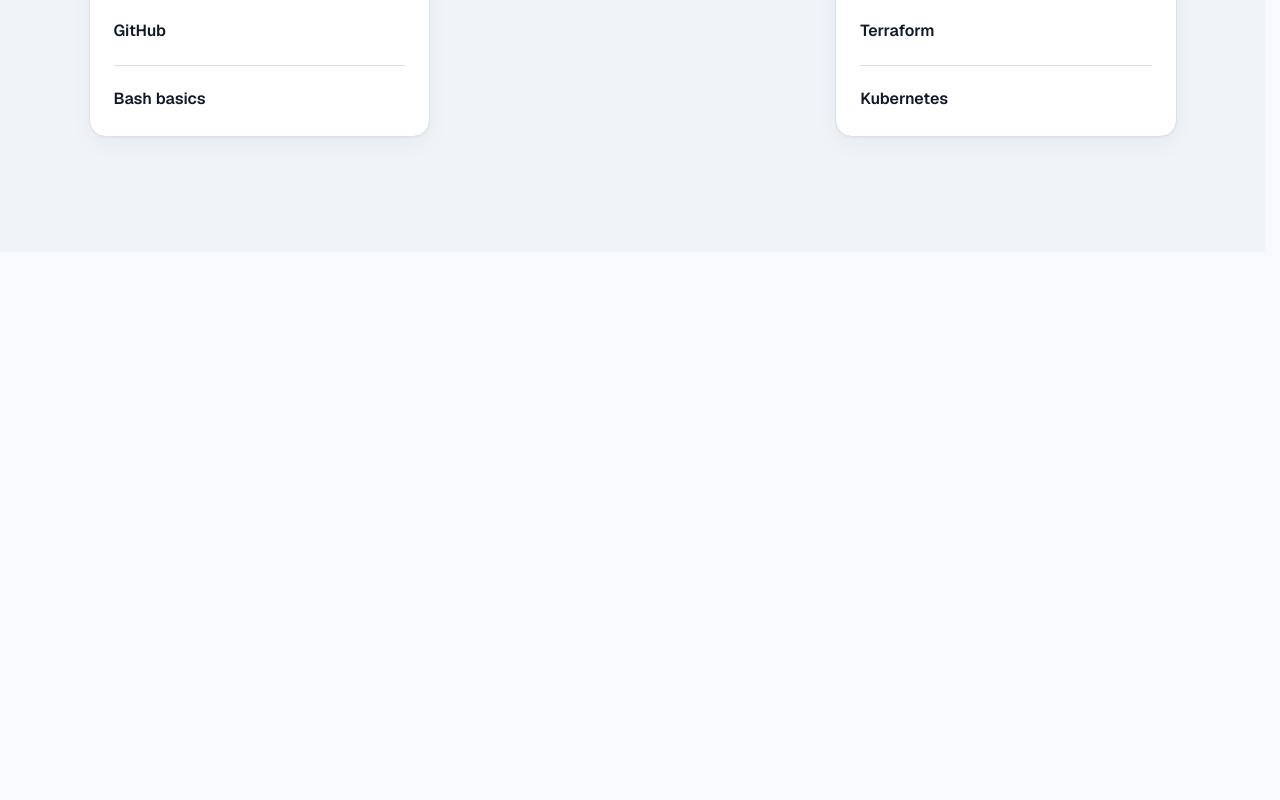
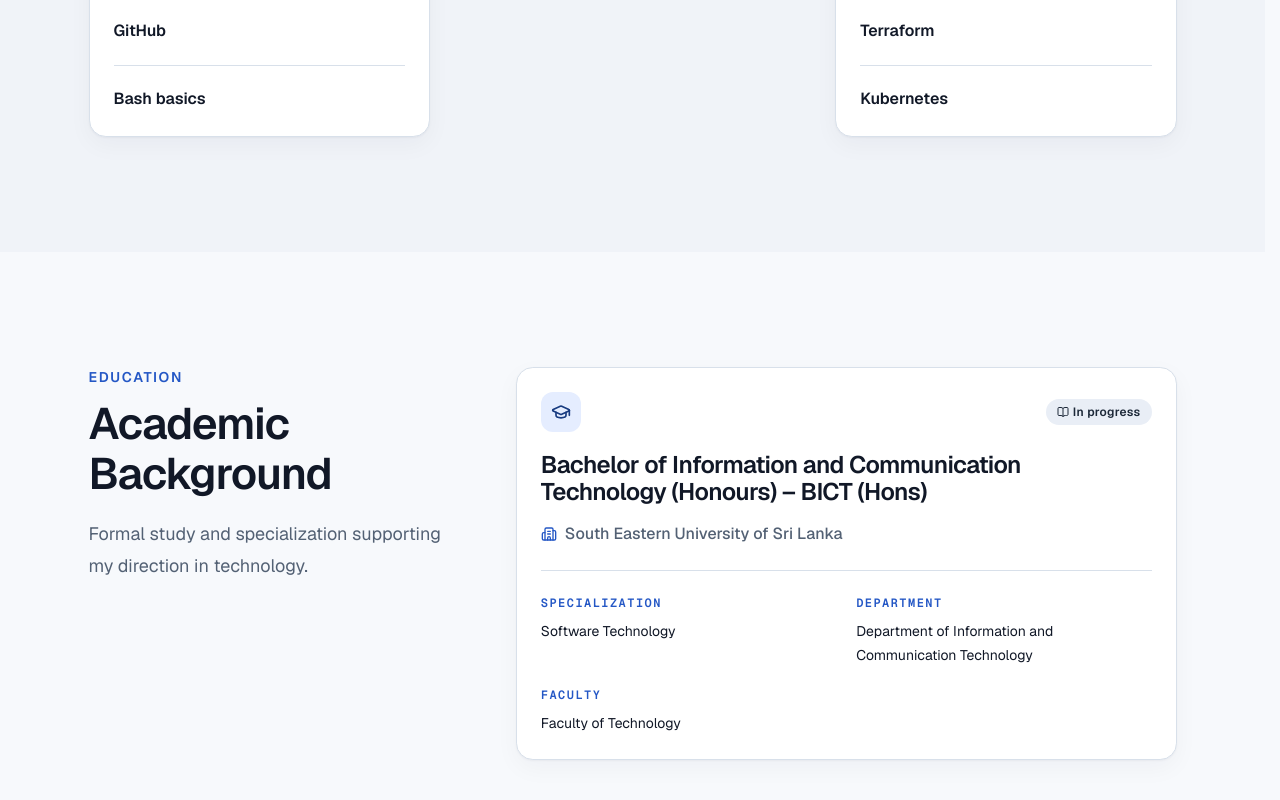
Before and after one commit to Kushan2001/kushan-portfolio, a Next.js app: page / in a window 1280 px wide. Shown: the part 2779-3579 px from the top of the page. Before the commit the page ends 3031 px from the top, so only its background shows below. Built offline with nearby package versions, Linux system fonts and the light colour scheme.

Commit message:
feat: add education section

```diff
--- a/app/page.tsx
+++ b/app/page.tsx
@@ -1,5 +1,6 @@
 import { About } from "@/components/sections/about";
 import { DevOpsJourney } from "@/components/sections/devops-journey";
+import { Education } from "@/components/sections/education";
 import { FeaturedProjects } from "@/components/sections/featured-projects";
 import { Hero } from "@/components/sections/hero";
 import { Skills } from "@/components/sections/skills";
@@ -12,6 +13,7 @@
       <Skills />
       <FeaturedProjects />
       <DevOpsJourney />
+      <Education />
     </main>
   );
 }
--- /dev/null
+++ b/components/sections/education.tsx
@@ -0,0 +1,164 @@
+import {
+  BookOpen,
+  Building2,
+  CalendarDays,
+  CircleCheck,
+  GraduationCap,
+} from "lucide-react";
+
+import { Container } from "@/components/layout/container";
+import { Section } from "@/components/layout/section";
+import { SectionHeading } from "@/components/sections/section-heading";
+import { Badge } from "@/components/ui/badge";
+import { Card, CardContent, CardHeader } from "@/components/ui/card";
+import { education } from "@/data/education";
+
+const educationStatusDetails = {
+  completed: {
+    label: "Completed",
+    icon: CircleCheck,
+  },
+  "in-progress": {
+    label: "In progress",
+    icon: BookOpen,
+  },
+} as const;
+
+export function Education() {
+  if (education.length === 0) {
+    return null;
+  }
+
+  return (
+    <Section id="education" aria-labelledby="education-heading">
+      <Container className="grid gap-10 lg:grid-cols-[minmax(0,0.55fr)_minmax(0,1fr)] lg:gap-16">
+        <SectionHeading
+          eyebrow="Education"
+          title="Academic Background"
+          headingId="education-heading"
+          description="Formal study and specialization supporting my direction in technology."
+        />
+
+        <ul className="space-y-6">
+          {education.map((item, index) => {
+            const status = educationStatusDetails[item.status];
+            const StatusIcon = status.icon;
+            const coursework =
+              item.coursework?.filter((course) => course.trim().length > 0) ?? [];
+            const titleId = `education-${index}-title`;
+
+            return (
+              <li key={`${item.institution}-${item.qualification}`}>
+                <article aria-labelledby={titleId}>
+                  <Card>
+                    <CardHeader>
+                      <div className="mb-4 flex flex-wrap items-center justify-between gap-3">
+                        <span className="flex size-10 items-center justify-center rounded-lg bg-accent text-accent-foreground">
+                          <GraduationCap aria-hidden="true" className="size-5" />
+                        </span>
+                        <Badge variant="secondary">
+                          <StatusIcon aria-hidden="true" />
+                          {status.label}
+                        </Badge>
+                      </div>
+
+                      <h3 id={titleId}>{item.qualification}</h3>
+
+                      {item.institution.trim() ? (
+                        <p className="mt-3 flex items-start gap-2 text-sm font-medium text-muted-foreground sm:text-base">
+                          <Building2
+                            aria-hidden="true"
+                            className="mt-1 size-4 shrink-0 text-primary"
+                          />
+                          {item.institution}
+                        </p>
+                      ) : null}
+
+                      {item.startDate?.trim() || item.endDate?.trim() ? (
+                        <p className="mt-2 flex items-center gap-2 text-sm text-muted-foreground">
+                          <CalendarDays
+                            aria-hidden="true"
+                            className="size-4 shrink-0 text-primary"
+                          />
+                          {item.startDate?.trim() ? (
+                            <time dateTime={item.startDate}>{item.startDate}</time>
+                          ) : null}
+                          {item.startDate?.trim() && item.endDate?.trim() ? (
+                            <span aria-hidden="true">–</span>
+                          ) : null}
+                          {item.endDate?.trim() ? (
+                            <time dateTime={item.endDate}>{item.endDate}</time>
+                          ) : null}
+                        </p>
+                      ) : null}
+                    </CardHeader>
+
+                    <CardContent>
+                      {item.fieldOfStudy?.trim() ||
+                      item.department?.trim() ||
+                      item.faculty?.trim() ? (
+                        <dl className="grid gap-5 border-t border-border pt-6 sm:grid-cols-2">
+                          {item.fieldOfStudy?.trim() ? (
+                            <div>
+                              <dt className="font-mono text-xs font-semibold uppercase tracking-[0.12em] text-primary">
+                                Specialization
+                              </dt>
+                              <dd className="mt-2 text-sm leading-6 text-card-foreground">
+                                {item.fieldOfStudy}
+                              </dd>
+                            </div>
+                          ) : null}
+
+                          {item.department?.trim() ? (
+                            <div>
+                              <dt className="font-mono text-xs font-semibold uppercase tracking-[0.12em] text-primary">
+                                Department
+                              </dt>
+                              <dd className="mt-2 text-sm leading-6 text-card-foreground">
+                                {item.department}
+                              </dd>
+                            </div>
+                          ) : null}
+
+                          {item.faculty?.trim() ? (
+                            <div>
+                              <dt className="font-mono text-xs font-semibold uppercase tracking-[0.12em] text-primary">
+                                Faculty
+                              </dt>
+                              <dd className="mt-2 text-sm leading-6 text-card-foreground">
+                                {item.faculty}
+                              </dd>
+                            </div>
+                          ) : null}
+                        </dl>
+                      ) : null}
+
+                      {item.description?.trim() ? (
+                        <p className="mt-6 leading-7 text-muted-foreground">
+                          {item.description}
+                        </p>
+                      ) : null}
+
+                      {coursework.length > 0 ? (
+                        <div className="mt-6 border-t border-border pt-6">
+                          <h4 className="text-sm font-semibold">Relevant coursework</h4>
+                          <ul className="mt-3 flex flex-wrap gap-2">
+                            {coursework.map((course) => (
+                              <li key={course}>
+                                <Badge variant="outline">{course}</Badge>
+                              </li>
+                            ))}
+                          </ul>
+                        </div>
+                      ) : null}
+                    </CardContent>
+                  </Card>
+                </article>
+              </li>
+            );
+          })}
+        </ul>
+      </Container>
+    </Section>
+  );
+}
--- a/types/portfolio.ts
+++ b/types/portfolio.ts
@@ -92,6 +92,7 @@
   readonly endDate?: string;
   readonly status: EducationStatus;
   readonly description?: string;
+  readonly coursework?: readonly string[];
   readonly highlights?: readonly string[];
 }
 
```
